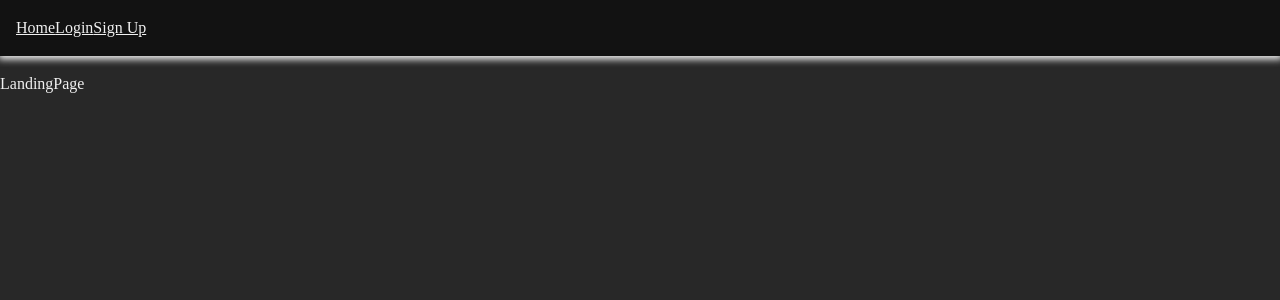
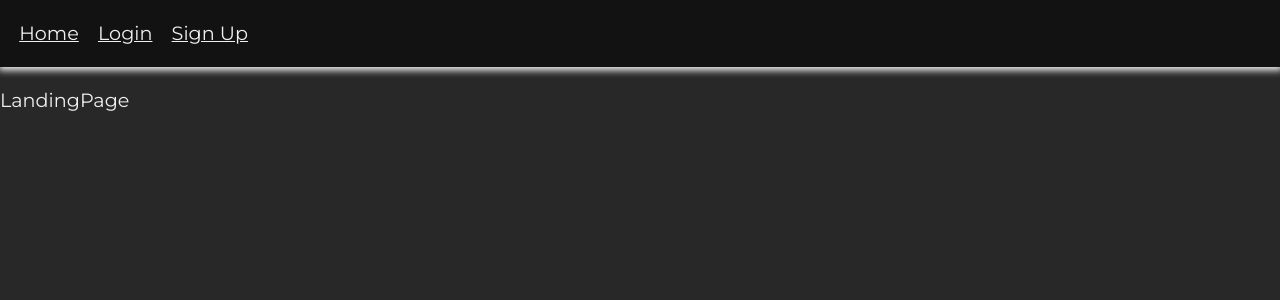
Before and after one commit to TravisAlstrand/trappenstein_movie_crypt, a React (Vite) app: page / in a window 1280 px wide. Shown: the top 300 px of the page. Built offline with nearby package versions, Linux system fonts and the light colour scheme; no server answers.

Commit message:
added metal font, adjusted welcome text in header

```diff
--- a/index.html
+++ b/index.html
@@ -3,6 +3,12 @@
   <head>
     <meta charset="UTF-8" />
     <meta name="viewport" content="width=device-width, initial-scale=1.0" />
+    <link rel="preconnect" href="https://fonts.googleapis.com" />
+    <link rel="preconnect" href="https://fonts.gstatic.com" crossorigin />
+    <link
+      href="https://fonts.googleapis.com/css2?family=Anton&family=Metal+Mania&family=Montserrat:ital,wght@0,100..900;1,100..900&display=swap"
+      rel="stylesheet"
+    />
     <title>Trappenstein</title>
   </head>
   <body>
--- a/src/App.jsx
+++ b/src/App.jsx
@@ -14,7 +14,7 @@ import UserHome from "./pages/UserHome";
 import UserSettingsPage from "./pages/UserSettingsPage/UserSettingsPage";
 import WatchlistPage from "./pages/WatchlistPage";
 import SearchPage from "./pages/SearchPage";
-import MovieDetailsPage from "./pages/MovieDetailsPage";
+import MovieDetailsPage from "./pages/MovieDetailsPage/MovieDetailsPage";
 
 import NotFound from "./pages/NotFound";
 
--- a/src/components/Navbar/Navbar.css
+++ b/src/components/Navbar/Navbar.css
@@ -27,7 +27,14 @@ header {
 .header-avatar-img {
   width: 50px;
   height: 50px;
+  margin-right: 1rem;
   border-radius: 50%;
+  box-shadow: var(--color-light) 0 0 3px 3px;
+}
+
+.welcome-name {
+  font-family: "Metal Mania", system-ui;
+  font-size: 24px;
 }
 
 .mobile-nav-btn {
@@ -76,6 +83,11 @@ header {
   flex-direction: column;
   justify-content: center;
   align-items: center;
+  font-size: 1.5rem;
+}
+
+.mobile-nav-ul a {
+  margin-bottom: 1.5rem;
 }
 
 @media (min-width: 1024px) {
@@ -88,4 +100,8 @@ header {
   .desktop-nav {
     display: flex;
   }
+
+  .desktop-nav-ul a {
+    margin-right: 1rem;
+  }
 }
--- a/src/components/Navbar/Navbar.jsx
+++ b/src/components/Navbar/Navbar.jsx
@@ -37,7 +37,12 @@ const Navbar = () => {
         {user ? (
           <div className="header-welcome">
             <img src={profile?.avatar_filename} className="header-avatar-img" />
-            <span>Welcome, {profile ? profile.username : user.email}</span>
+            <div>
+              <p>Welcome, </p>
+              <p className="welcome-name">
+                {profile ? profile.username : user.email}
+              </p>
+            </div>
           </div>
         ) : (
           <></>
@@ -64,13 +69,13 @@ const Navbar = () => {
           aria-label="Main navigation"
         >
           {!user ? (
-            <ul>
+            <ul className="desktop-nav-ul">
               <NavLink to="/">Home</NavLink>
               <NavLink to="/login">Login</NavLink>
               <NavLink to="/signup">Sign Up</NavLink>
             </ul>
           ) : (
-            <ul>
+            <ul className="desktop-nav-ul">
               <NavLink to="/user/home">Home</NavLink>
               <NavLink to="/user/watchlist">Watchlist</NavLink>
               <NavLink to="/movies/search">Search</NavLink>
@@ -83,7 +88,7 @@ const Navbar = () => {
       {/* MOBILE MENU OVERLAY */}
       <div
         className={`mobile-menu-overlay ${
-          mobileNavOpen ? "not-hidden" : "hidden"
+          mobileNavOpen ? "not-hidden-flex" : "hidden"
         }`}
         aria-hidden="true"
         onClick={() => setMobileNavOpen(false)}
--- a/src/global_css/index.css
+++ b/src/global_css/index.css
@@ -20,12 +20,44 @@
   --color-light: #f0f0f0;
 }
 
+/* RESPONSIVE CLAMPED FONT SIZE */
+/* ALLOWS USE OF REMS THROUGHOUT TO STAY CONSISTENT */
+html {
+  font-size: clamp(16px, 1.5vw, 24px);
+  font-family: "Montserrat", sans-serif;
+  font-optical-sizing: auto;
+  font-style: normal;
+}
+
+h1 {
+  font-size: clamp(28px, 5vw, 64px);
+}
+
+h2 {
+  font-size: clamp(24px, 3vw, 40px);
+}
+
+h1,
+h2,
+h3,
+h4,
+h5,
+h6 {
+  font-family: "Anton", sans-serif;
+  font-weight: 400;
+  font-style: normal;
+}
+
+p {
+  font-size: clamp(16px, 1.2vw, 20px);
+}
+
 /* UTILITY CLASSES */
 .hidden {
   display: none;
 }
 
-.not-hidden {
+.not-hidden-flex {
   display: flex;
 }
 
--- a/src/pages/MovieDetailsPage.jsx
+++ b/src/pages/MovieDetailsPage/MovieDetailsPage.jsx
@@ -1,12 +1,14 @@
 import { useState, useEffect, useContext } from "react";
 import { useParams } from "react-router-dom";
-import { UserContext } from "../context/UserContext";
+import { UserContext } from "../../context/UserContext";
 
 import {
   handleAddMovieToWatchlist,
   checkIfMovieIsInWatchlist,
   handleRemoveMovieFromWatchlist,
-} from "../utils/supabaseFunctions";
+} from "../../utils/supabaseFunctions";
+
+import "./MovieDetailsPage.css";
 
 const apiKey = import.meta.env.VITE_TMDB_API_KEY;
 
--- a/src/pages/UserSettingsPage/UserSettingsPage.jsx
+++ b/src/pages/UserSettingsPage/UserSettingsPage.jsx
@@ -32,6 +32,10 @@ const UserSettingsPage = () => {
       refreshProfile();
     }
   };
+
+  if (!profile) {
+    return <main>Loading...</main>;
+  }
 
   return (
     <main>
```
Also changed, not shown: src/pages/MovieDetailsPage/MovieDetailsPage.css (added).
